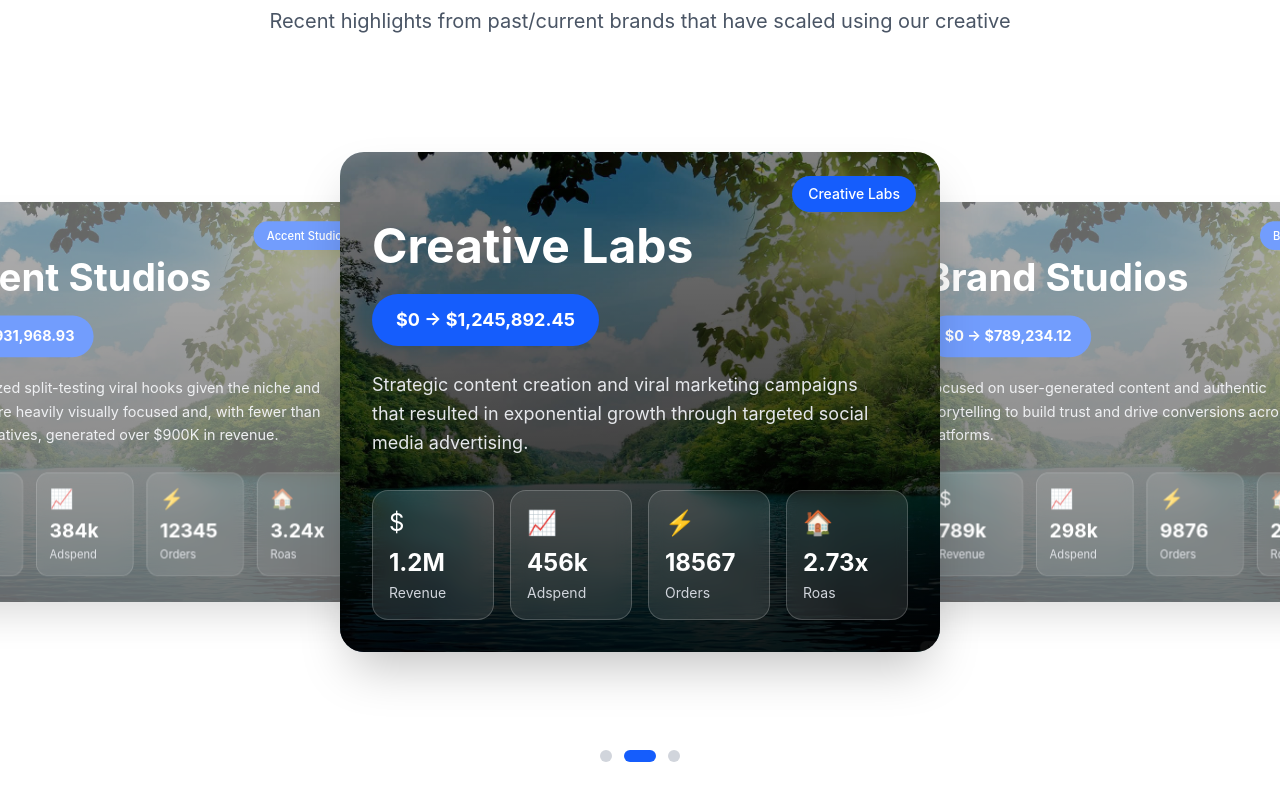
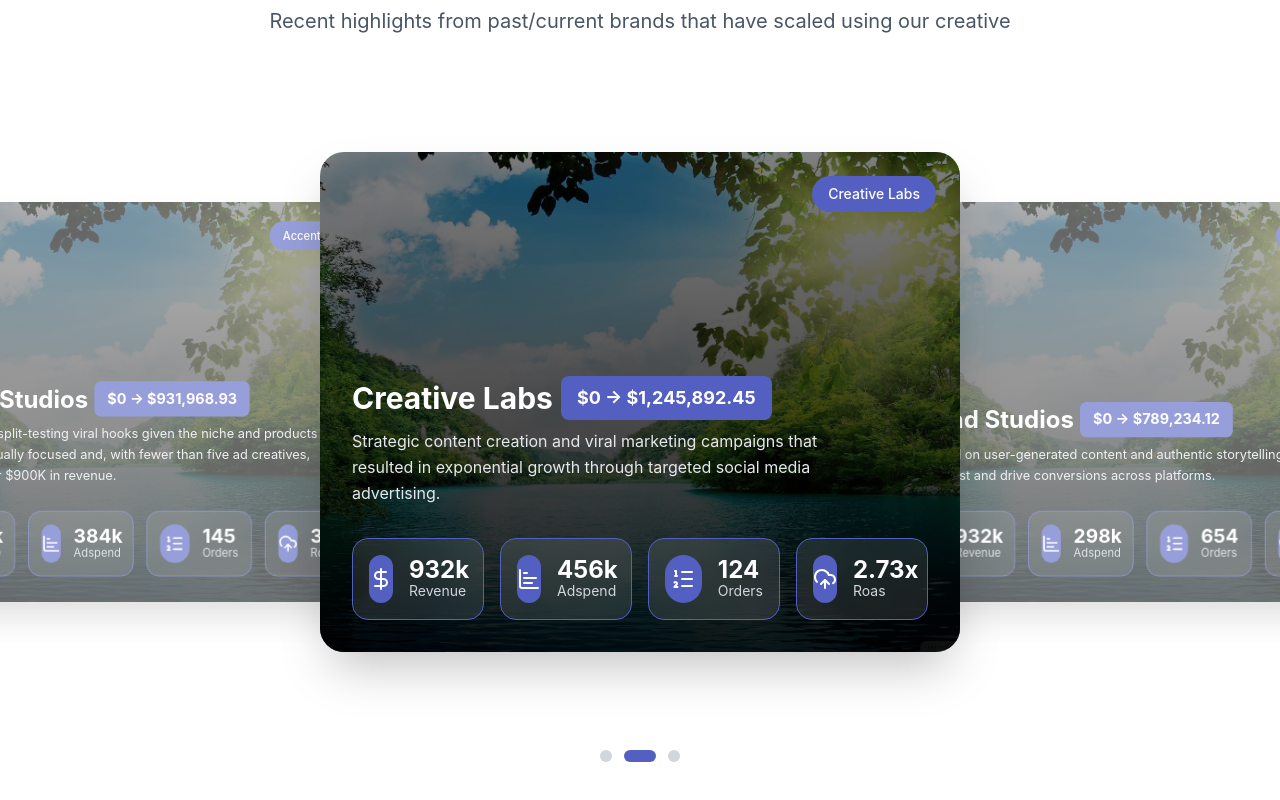
Before and after one commit to Mo-Ibra/jeremiah-light-portfolio, a Next.js app: page / in a window 1280 px wide. Shown: the part 4245-5045 px from the top of the page. Built offline with nearby package versions, Linux system fonts and the light colour scheme.

Commit message:
Fix Case Studies

```diff
--- a/components/CaseStudies.tsx
+++ b/components/CaseStudies.tsx
@@ -2,6 +2,7 @@
 
 import React, { useState, useRef, useEffect } from "react";
 import SectionHeader from "./SectionHeader";
+import { ChartBar, DollarSign, ListOrdered, UploadCloud } from "lucide-react";
 
 const CaseStudies = () => {
   const [currentIndex, setCurrentIndex] = useState(1);
@@ -19,10 +20,10 @@ const CaseStudies = () => {
       description:
         "We prioritized split-testing viral hooks given the niche and products are heavily visually focused and, with fewer than five ad creatives, generated over $900K in revenue.",
       stats: [
-        { icon: "$", value: "932k", label: "Revenue" },
-        { icon: "📈", value: "384k", label: "Adspend" },
-        { icon: "⚡", value: "12345", label: "Orders" },
-        { icon: "🏠", value: "3.24x", label: "Roas" },
+        { icon: <DollarSign />, value: "932k", label: "Revenue" },
+        { icon: <ChartBar />, value: "384k", label: "Adspend" },
+        { icon: <ListOrdered />, value: "145", label: "Orders" },
+        { icon: <UploadCloud />, value: "3.24x", label: "Roas" },
       ],
     },
     {
@@ -33,10 +34,10 @@ const CaseStudies = () => {
       description:
         "Strategic content creation and viral marketing campaigns that resulted in exponential growth through targeted social media advertising.",
       stats: [
-        { icon: "$", value: "1.2M", label: "Revenue" },
-        { icon: "📈", value: "456k", label: "Adspend" },
-        { icon: "⚡", value: "18567", label: "Orders" },
-        { icon: "🏠", value: "2.73x", label: "Roas" },
+        { icon: <DollarSign />, value: "932k", label: "Revenue" },
+        { icon: <ChartBar />, value: "456k", label: "Adspend" },
+        { icon: <ListOrdered />, value: "124", label: "Orders" },
+        { icon: <UploadCloud />, value: "2.73x", label: "Roas" },
       ],
     },
     {
@@ -47,10 +48,10 @@ const CaseStudies = () => {
       description:
         "Focused on user-generated content and authentic storytelling to build trust and drive conversions across platforms.",
       stats: [
-        { icon: "$", value: "789k", label: "Revenue" },
-        { icon: "📈", value: "298k", label: "Adspend" },
-        { icon: "⚡", value: "9876", label: "Orders" },
-        { icon: "🏠", value: "2.65x", label: "Roas" },
+        { icon: <DollarSign />, value: "932k", label: "Revenue" },
+        { icon: <ChartBar />, value: "298k", label: "Adspend" },
+        { icon: <ListOrdered />, value: "654", label: "Orders" },
+        { icon: <UploadCloud />, value: "2.65x", label: "Roas" },
       ],
     },
   ];
@@ -114,7 +115,7 @@ const CaseStudies = () => {
 
         {/* Carousel Container */}
         <div
-          className="relative flex items-center justify-center cursor-grab active:cursor-grabbing select-none"
+          className="w-full mx-auto relative flex items-center justify-center cursor-grab active:cursor-grabbing select-none"
           onMouseDown={handleMouseDown}
           style={{ height: "600px" }}
         >
@@ -124,7 +125,9 @@ const CaseStudies = () => {
             const isActive = index === currentIndex;
 
             // Calculate position and scale
-            let translateX = offset * 400 + (isDragging ? currentX : 0);
+            let translateX =
+              offset * 85 * (window.innerWidth / 100) +
+              (isDragging ? currentX : 0);
             let scale = isActive ? 1 : 0.8;
             let opacity = isActive ? 1 : 0.4;
             let zIndex = isActive ? 10 : 1;
@@ -148,7 +151,7 @@ const CaseStudies = () => {
                   transform: `translateX(${translateX}px) scale(${scale})`,
                   opacity: opacity,
                   zIndex: zIndex,
-                  width: "600px",
+                  width: "80vh",
                   height: "500px",
                 }}
               >
@@ -156,12 +159,11 @@ const CaseStudies = () => {
                   className="rounded-3xl overflow-hidden shadow-2xl h-full relative bg-cover bg-center"
                   style={{ backgroundImage: "url('/images/studies/1.jpg')" }}
                 >
-
                   <div className="absolute inset-0 bg-gradient-to-t from-black/90 to-black/50"></div>
 
                   {/* Company Badge */}
                   <div className="absolute top-6 right-6 z-20">
-                    <div className="bg-blue-600 text-white px-4 py-2 rounded-full text-sm font-medium">
+                    <div className="bg-primary text-white px-4 py-2 rounded-full text-sm font-medium">
                       {study.company}
                     </div>
                   </div>
@@ -169,16 +171,16 @@ const CaseStudies = () => {
                   {/* Main Content */}
                   <div className="relative z-10 p-8 h-full flex flex-col justify-end">
                     <div className="text-white">
-                      <h3 className="text-5xl font-bold mb-6">
-                        {study.company}
-                      </h3>
+                      <div className="flex items-center gap-2 mb-2">
+                        <h3 className="text-3xl font-bold">{study.company}</h3>
 
-                      {/* Revenue Badge */}
-                      <div className="inline-flex items-center bg-blue-600 text-white px-6 py-3 rounded-full mb-6 text-lg font-bold">
-                        {study.startRevenue} → {study.revenue}
+                        {/* Revenue Badge */}
+                        <div className="inline-flex items-center bg-primary text-white px-4 py-2 rounded-md text-lg font-bold">
+                          {study.startRevenue} → {study.revenue}
+                        </div>
                       </div>
 
-                      <p className="text-gray-200 text-lg leading-relaxed mb-8 max-w-lg">
+                      <p className="text-gray-200 text-md leading-relaxed mb-8 max-w-lg">
                         {study.description}
                       </p>
 
@@ -187,14 +189,21 @@ const CaseStudies = () => {
                         {study.stats.map((stat, statIndex) => (
                           <div
                             key={statIndex}
-                            className="bg-white/10 backdrop-blur-sm rounded-2xl p-4 border border-white/20"
+                            className="bg-white/10 backdrop-blur-sm rounded-2xl p-4 border border-primary flex items-center gap-4"
                           >
-                            <div className="text-2xl mb-2">{stat.icon}</div>
-                            <div className="text-2xl font-bold text-white mb-1">
-                              {stat.value}
+                            {/* Icon circle */}
+                            <div className="w-12 h-12 flex items-center justify-center bg-primary rounded-full text-white text-2xl">
+                              {stat.icon}
                             </div>
-                            <div className="text-gray-300 text-sm">
-                              {stat.label}
+
+                            {/* Text content */}
+                            <div className="flex flex-col justify-center">
+                              <div className="text-2xl font-bold text-white leading-none">
+                                {stat.value}
+                              </div>
+                              <div className="text-gray-300 text-sm leading-tight">
+                                {stat.label}
+                              </div>
                             </div>
                           </div>
                         ))}
@@ -215,7 +224,7 @@ const CaseStudies = () => {
               onClick={() => setCurrentIndex(index)}
               className={`w-3 h-3 rounded-full transition-all duration-300 ${
                 index === currentIndex
-                  ? "bg-blue-600 w-8"
+                  ? "bg-primary w-8"
                   : "bg-gray-300 hover:bg-gray-400"
               }`}
             />
```
